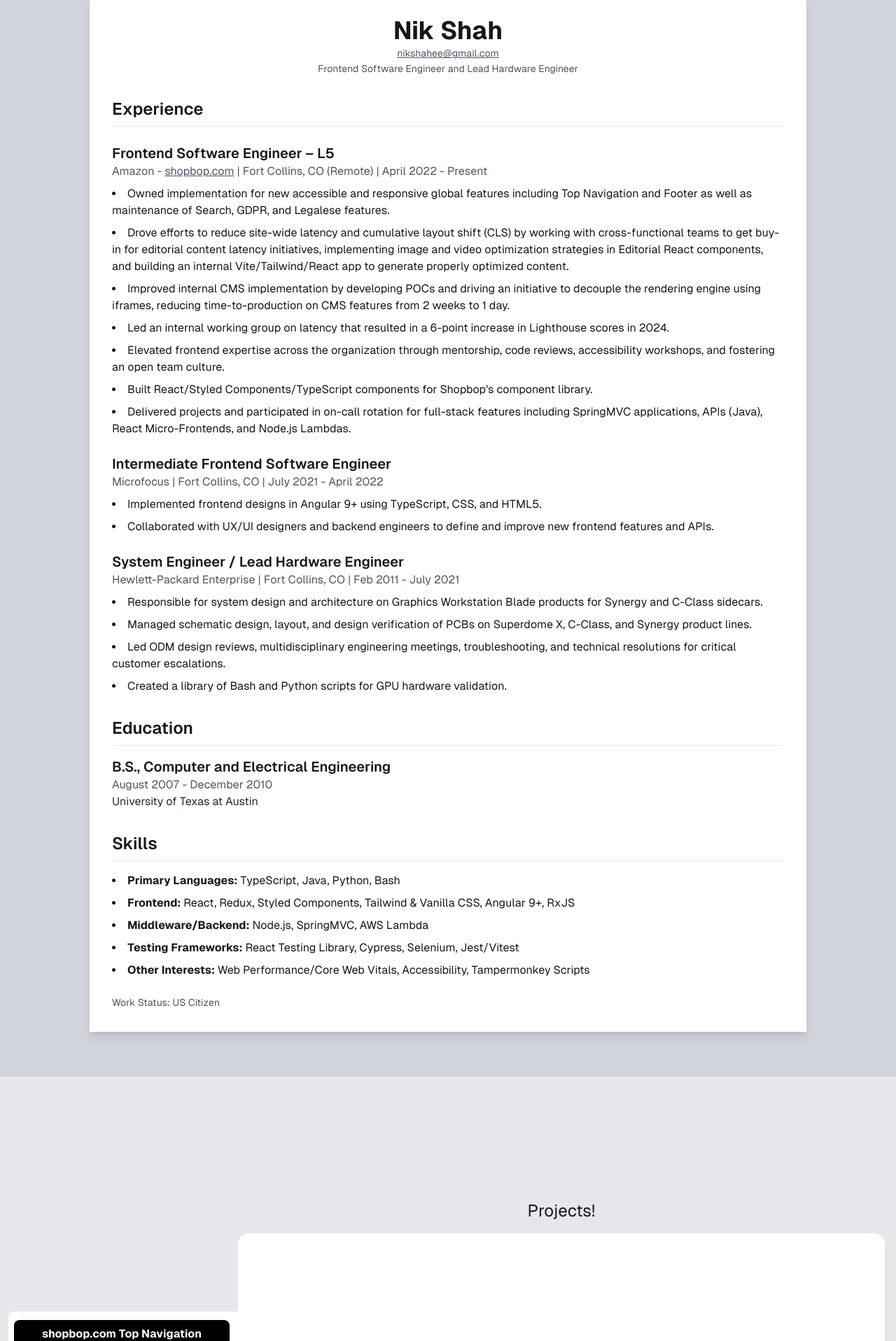
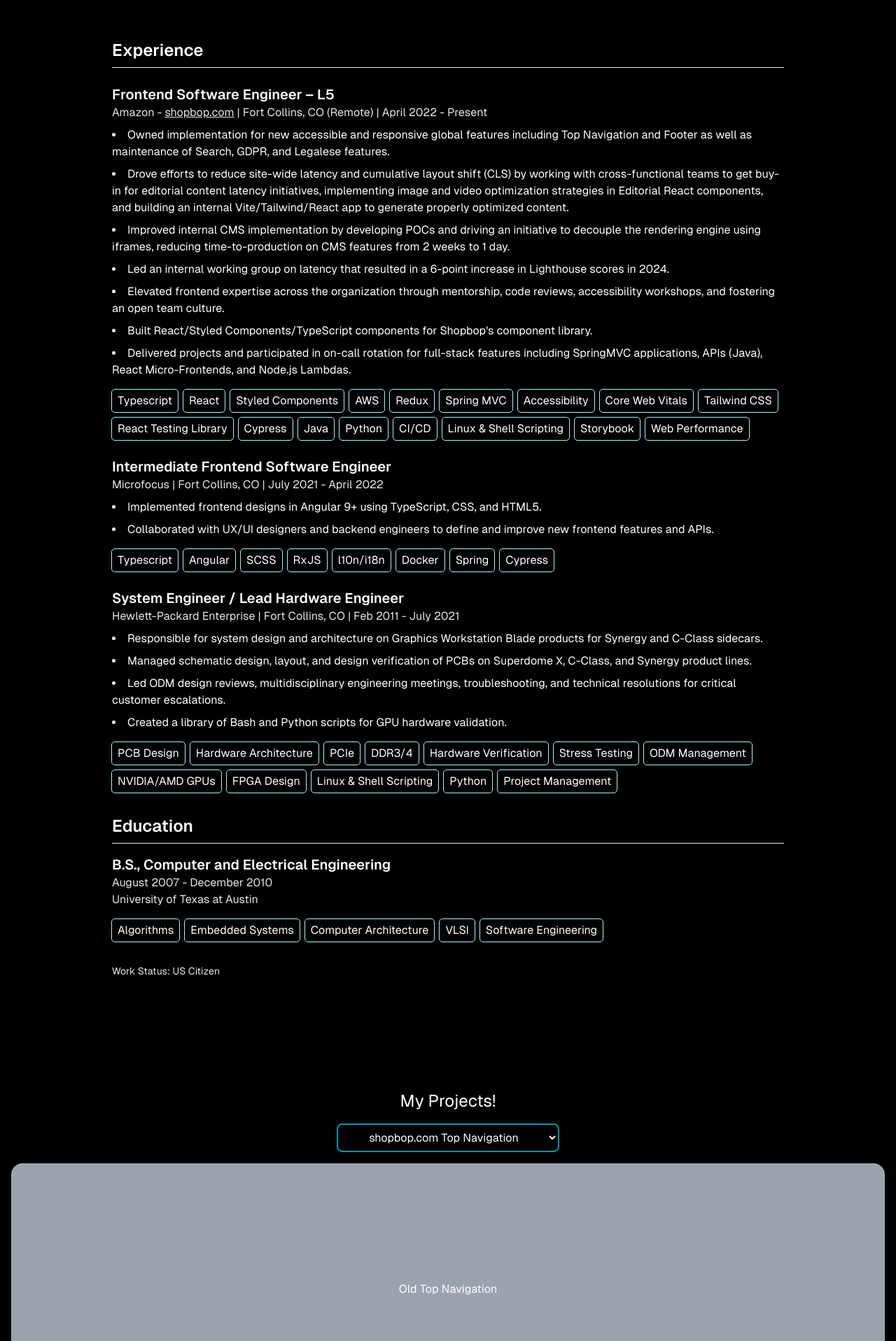
Before and after one commit to NikS-44/personal-portfolio, a Next.js app: page / in a window 1280 px wide. Shown: the part 880-2797 px from the top of the page at 70% size. Built offline with nearby package versions, Linux system fonts and the light colour scheme.

Commit message:
feat: move to black background

```diff
--- /dev/null
+++ b/app/components/Badges.tsx
@@ -0,0 +1,27 @@
+import React from "react";
+
+export interface Badge {
+  text: string;
+  icon?: React.ReactNode;
+}
+
+export interface BadgesProps {
+  badges: Badge[];
+}
+
+const Badges = ({ badges }: BadgesProps) => {
+  return (
+    <section className={"mt-4 flex flex-wrap gap-2"}>
+      {badges.map(({ text, icon }) => {
+        return (
+          <div key={text} className={"rounded px-2 py-1 outline outline-1 outline-cyan-200"}>
+            {icon}
+            <span>{text}</span>
+          </div>
+        );
+      })}
+    </section>
+  );
+};
+
+export default Badges;
--- a/app/components/Projects.tsx
+++ b/app/components/Projects.tsx
@@ -23,14 +23,14 @@ const Projects = () => {
   };
 
   return (
-    <div className="relative flex w-full max-w-screen-2xl flex-col px-4 lg:flex-row lg:px-0">
-      <nav className="flex flex-col items-center justify-center lg:items-start">
-        <div className="lg:hidden">
+    <div className="relative flex w-full max-w-screen-2xl flex-col px-4 text-white">
+      <h2 className="mb-4 text-center text-2xl">My Projects!</h2>
+      <nav className="flex flex-col items-center justify-center">
         <select
           name="project"
           onChange={(e) => projectHandler(parseInt(e.target.value))}
           value={selectedProject}
-            className="mb-4 max-w-fit cursor-pointer rounded-lg bg-black px-10 py-2 text-center text-white outline-offset-2 hover:bg-gray-500 focus:outline-none focus-visible:outline focus-visible:outline-2 focus-visible:outline-black"
+          className="border-1 mb-4 max-w-fit cursor-pointer rounded-lg border-2 border-cyan-600 bg-black px-10 py-2 text-center outline-offset-2 outline-cyan-400 hover:bg-gray-500 focus-visible:outline focus-visible:outline-2 focus-visible:outline-cyan-400"
         >
           {projects.map((project, index) => (
             <option key={index} value={index}>
@@ -38,30 +38,10 @@ const Projects = () => {
             </option>
           ))}
         </select>
-        </div>
-        {projects.map((project, index) => (
-          <div
-            key={index}
-            className={`${
-              selectedProject === index ? "bg-white" : ""
-            } ml-3 hidden w-full rounded-l-lg py-3 pr-3 transition-colors duration-200 lg:block`}
-          >
-            <button
-              onClick={() => projectHandler(index)}
-              disabled={selectedProject === index}
-              className={`ml-2 flex min-w-52 flex-row rounded-lg bg-black px-10 py-2 text-white outline-offset-2 focus-visible:outline focus-visible:outline-2 focus-visible:outline-black ${
-                selectedProject !== index ? "hover:bg-neutral-700" : ""
-              } font-bold`}
-            >
-              {project.label}
-            </button>
-          </div>
-        ))}
       </nav>
 
       <div className="flex flex-1 flex-col items-center">
-        <h2 className="mb-4 text-center text-2xl">Projects!</h2>
-        <div className="h-s max-4 relative flex min-h-[400px] w-full flex-col items-center justify-center rounded-2xl bg-white lg:mx-5">
+        <div className="h-s max-4 relative flex min-h-[400px] w-full flex-col items-center justify-center rounded-2xl bg-gray-400 lg:mx-5">
           {projects.map((project, index) => (
             <Transition
               as="div"
--- a/app/components/Resume.tsx
+++ b/app/components/Resume.tsx
@@ -1,18 +1,67 @@
+import Badges, { Badge } from "@/app/components/Badges";
+
+const AMAZON_SKILLS: Badge[] = [
+  { text: "Typescript" },
+  { text: "React" },
+  { text: "Styled Components" },
+  { text: "AWS" },
+  { text: "Redux" },
+  { text: "Spring MVC" },
+  { text: "Accessibility" },
+  { text: "Core Web Vitals" },
+  { text: "Tailwind CSS" },
+  { text: "React Testing Library" },
+  { text: "Cypress" },
+  { text: "Java" },
+  { text: "Python" },
+  { text: "CI/CD" },
+  { text: "Linux & Shell Scripting" },
+  { text: "Storybook" },
+  { text: "Web Performance" },
+];
+
+const MICROFOCUS_SKILLS: Badge[] = [
+  { text: "Typescript" },
+  { text: "Angular" },
+  { text: "SCSS" },
+  { text: "RxJS" },
+  { text: "l10n/i18n" },
+  { text: "Docker" },
+  { text: "Spring" },
+  { text: "Cypress" },
+];
+
+const HPE_SKILLS: Badge[] = [
+  { text: "PCB Design" },
+  { text: "Hardware Architecture" },
+  { text: "PCIe" },
+  { text: "DDR3/4" },
+  { text: "Hardware Verification" },
+  { text: "Stress Testing" },
+  { text: "ODM Management" },
+  { text: "NVIDIA/AMD GPUs" },
+  { text: "FPGA Design" },
+  { text: "Linux & Shell Scripting" },
+  { text: "Python" },
+  { text: "Project Management" },
+];
+
+const UNIVERSITY_SKILLS: Badge[] = [
+  { text: "Algorithms" },
+  { text: "Embedded Systems" },
+  { text: "Computer Architecture" },
+  { text: "VLSI" },
+  { text: "Software Engineering" },
+];
+
 const Resume = () => {
   return (
-    <div className="mx-auto max-w-screen-lg bg-white p-8 shadow-lg">
-      <div className="text-center">
-        <h1 className="text-4xl font-bold">Nik Shah</h1>
-        <a href="mailto:nikshahee@gmail.com" className="text-sm text-gray-600 underline">
-          nikshahee@gmail.com
-        </a>
-        <p className="text-sm text-gray-600">Frontend Software Engineer and Lead Hardware Engineer</p>
-      </div>
+    <div className="mx-auto max-w-screen-lg p-8 text-white shadow-lg">
       <section className="mt-8">
         <h2 className="border-b pb-2 text-2xl font-semibold">Experience</h2>
         <div className="mt-6">
           <h3 className="text-xl font-semibold">Frontend Software Engineer – L5</h3>
-          <p className="text-gray-600">
+          <p className="text-gray-200">
             Amazon -{" "}
             <a href={"https://www.shopbop.com"} className={"underline"}>
               shopbop.com
@@ -47,10 +96,11 @@ const Resume = () => {
               applications, APIs (Java), React Micro-Frontends, and Node.js Lambdas.
             </li>
           </ul>
+          <Badges badges={AMAZON_SKILLS} />
         </div>
         <div className="mt-6">
           <h3 className="text-xl font-semibold">Intermediate Frontend Software Engineer</h3>
-          <p className="text-gray-600">Microfocus | Fort Collins, CO | July 2021 - April 2022</p>
+          <p className="text-gray-200">Microfocus | Fort Collins, CO | July 2021 - April 2022</p>
           <ul className="mt-2 list-inside list-disc space-y-2">
             <li>Implemented frontend designs in Angular 9+ using TypeScript, CSS, and HTML5.</li>
             <li>
@@ -58,10 +108,11 @@ const Resume = () => {
               APIs.
             </li>
           </ul>
+          <Badges badges={MICROFOCUS_SKILLS} />
         </div>
         <div className="mt-6">
           <h3 className="text-xl font-semibold">System Engineer / Lead Hardware Engineer</h3>
-          <p className="text-gray-600">Hewlett-Packard Enterprise | Fort Collins, CO | Feb 2011 - July 2021</p>
+          <p className="text-gray-200">Hewlett-Packard Enterprise | Fort Collins, CO | Feb 2011 - July 2021</p>
           <ul className="mt-2 list-inside list-disc space-y-2">
             <li>
               Responsible for system design and architecture on Graphics Workstation Blade products for Synergy and
@@ -78,39 +129,20 @@ const Resume = () => {
             <li>Created a library of Bash and Python scripts for GPU hardware validation.</li>
           </ul>
         </div>
+        <Badges badges={HPE_SKILLS} />
       </section>
-
       <section className="mt-8">
         <h2 className="border-b pb-2 text-2xl font-semibold">Education</h2>
         <div className="mt-4">
           <h3 className="text-xl font-semibold">B.S., Computer and Electrical Engineering</h3>
-          <p className="text-gray-600">August 2007 - December 2010</p>
-          <p className="text-gray-800">University of Texas at Austin</p>
+          <p className="text-gray-200">August 2007 - December 2010</p>
+          <p className="text-gray-200">University of Texas at Austin</p>
         </div>
+        <Badges badges={UNIVERSITY_SKILLS} />
       </section>
-
       <section className="mt-8">
-        <h2 className="border-b pb-2 text-2xl font-semibold">Skills</h2>
-        <ul className="mt-4 list-inside list-disc space-y-2">
-          <li>
-            <strong>Primary Languages:</strong> TypeScript, Java, Python, Bash
-          </li>
-          <li>
-            <strong>Frontend:</strong> React, Redux, Styled Components, Tailwind & Vanilla CSS, Angular 9+, RxJS
-          </li>
-          <li>
-            <strong>Middleware/Backend:</strong> Node.js, SpringMVC, AWS Lambda
-          </li>
-          <li>
-            <strong>Testing Frameworks:</strong> React Testing Library, Cypress, Selenium, Jest/Vitest
-          </li>
-          <li>
-            <strong>Other Interests:</strong> Web Performance/Core Web Vitals, Accessibility, Tampermonkey Scripts
-          </li>
-        </ul>
+        <p className="text-sm text-gray-200">Work Status: US Citizen</p>
       </section>
-      <br />
-      <p className="text-sm text-gray-600">Work Status: US Citizen</p>
     </div>
   );
 };
--- a/app/page.tsx
+++ b/app/page.tsx
@@ -19,36 +19,25 @@ export default function Home() {
             <a href="#projects" className="transition-colors duration-300 hover:text-cyan-400">
               Projects
             </a>
-          </nav>
-          <div className="hidden flex-grow justify-center gap-2.5 pt-3 font-bold sm:flex">
             <a
-              className="mr-2 flex items-center gap-2 text-nowrap border-r-2 border-gray-300 pr-3 transition-colors duration-300 hover:text-cyan-400 hover:underline hover:underline-offset-4"
+              className="mr-2 flex items-center gap-2 border-gray-300 transition-colors duration-300 hover:text-cyan-400 hover:underline hover:underline-offset-4"
               href="https://github.com/NikS-44/personal-portfolio"
               target="_blank"
               rel="noopener noreferrer"
             >
               <GitHubIcon />
-              Source Code
+              Source
             </a>
-            <a
-              className="flex items-center gap-2 text-nowrap transition-colors duration-300 hover:text-cyan-400 hover:underline hover:underline-offset-4"
-              href="https://www.linkedin.com/in/nik-shah-657ba616/"
-              target="_blank"
-              rel="noopener noreferrer"
-            >
-              <LinkedInIcon />
-              Hire Me!
-            </a>
-          </div>
+          </nav>
         </div>
       </header>
-      <main className="w-full flex-grow bg-gray-100">
+      <main className="w-full flex-grow bg-black">
         <section
           id="about"
-          className="mx-auto -mt-16 mb-4 flex h-screen max-w-7xl flex-col items-center justify-center gap-6 px-8 pt-16"
+          className="mx-auto -mt-16 mb-4 flex h-screen max-w-2xl flex-col items-center justify-center gap-6 px-8 pt-16 text-white"
         >
-          <h1 className="mt-4">About Me</h1>
-          <p>
+          <h1 className="text-3xl">Hi, I&apos;m Nik!</h1>
+          <p className="mt-5">
             I have a passion for all things tech and love the challenge of solving complex problems. In my free time,
             you can find me at the climbing gym, in the mountains, or setting up the latest silly home automation. In a
             former life, I was a senior hardware engineer designing server motherboards, but I gave that all up so I
@@ -62,14 +51,28 @@ export default function Home() {
             scalable, reliable, and performant websites. I also have a strong passion for web accessibility, and believe
             it is paramount to build inclusive and usable websites for all.
           </p>
+          <div className="flex gap-4">
+            <a
+              className="flex items-center gap-2 text-nowrap rounded bg-black px-4 py-2 text-white outline outline-white transition-colors duration-300 hover:text-cyan-200"
+              href="#resume"
+            >
+              My Work
+            </a>
+            <a
+              className="flex items-center gap-2 text-nowrap rounded bg-black px-4 py-2 text-white outline outline-cyan-200 transition-colors duration-300 hover:text-cyan-200"
+              href="https://www.linkedin.com/in/nik-shah-657ba616/"
+              target="_blank"
+              rel="noopener noreferrer"
+            >
+              <LinkedInIcon />
+              Hire Me!
+            </a>
+          </div>
         </section>
-        <section id="resume" className="bg-gray-300 px-2.5 pb-16 pt-16">
+        <section id="resume" className="px-2.5 pb-16 pt-16">
           <Resume />
         </section>
-        <section
-          id="projects"
-          className="lg:j just flex h-screen flex-col items-center justify-start bg-gray-200 py-16 lg:justify-center lg:pr-4"
-        >
+        <section id="projects" className="flex h-screen flex-col items-center justify-start py-16">
           <Projects />
           {/*Ideas: Implement some kind of spyglass that showcases the different projects I worked on at shopbop */}
         </section>
```
Lines whose indentation alone changed are shown as unchanged.
